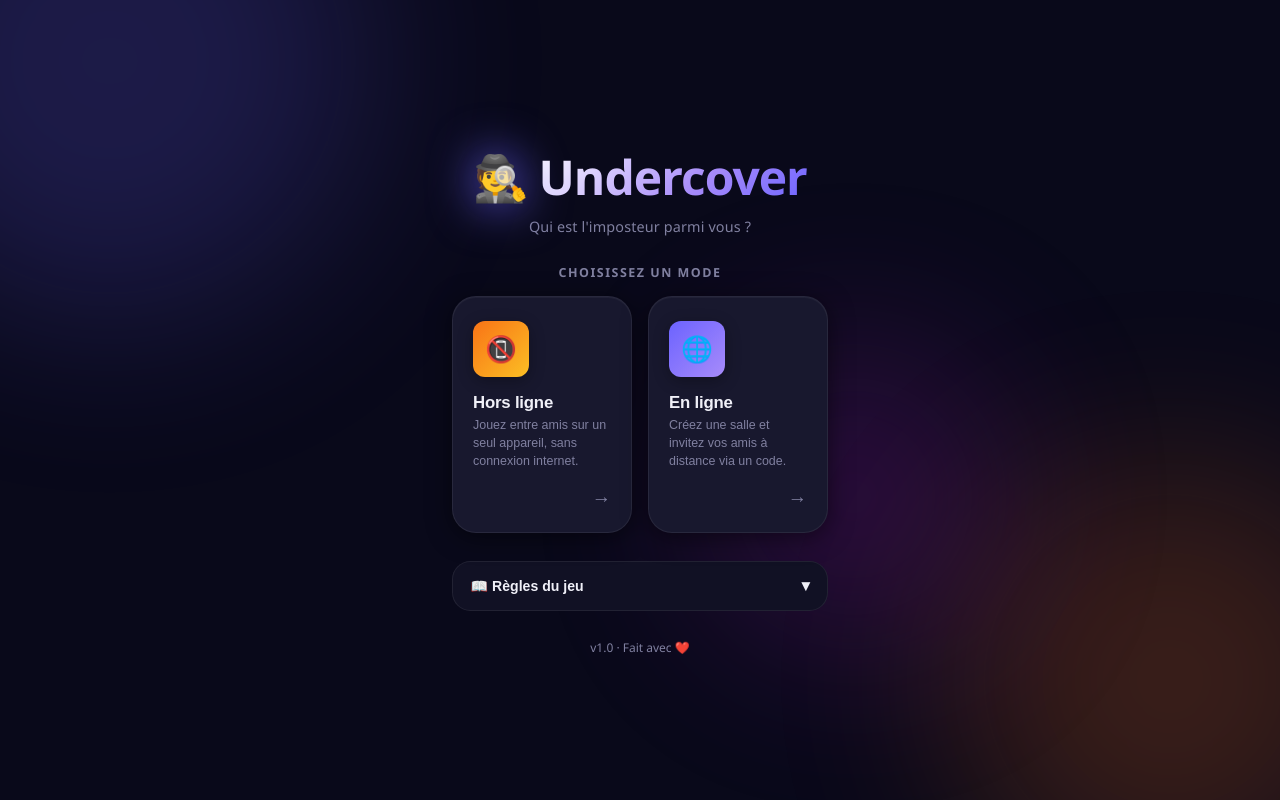
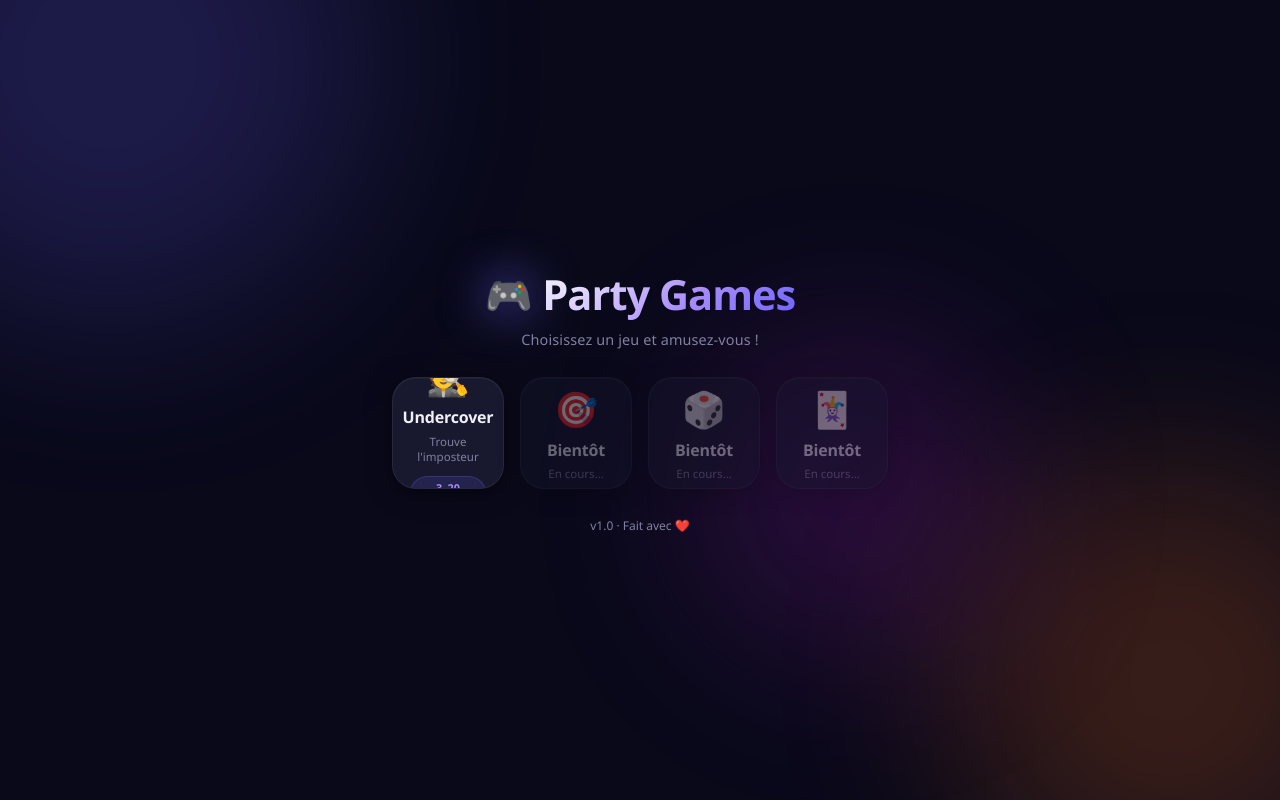
Before and after one commit to adamledams-prog/undercover, a website built with Vite: page index.html in a window 1280 px wide. Built offline with nearby package versions, Linux system fonts and the light colour scheme.

Commit message:
plusieurs jeu

```diff
--- a/app.js
+++ b/app.js
@@ -2,22 +2,9 @@
    UNDERCOVER — app.js
    ============================================ */
 
-/* ---- Mode selection ---- */
-document.getElementById('btnOffline').addEventListener('click', () => {
+/* ---- Sélection du jeu ---- */
+document.getElementById('btnUndercover').addEventListener('click', () => {
   window.location.href = 'offline/index.html';
-});
-
-document.getElementById('btnOnline').addEventListener('click', () => {
-  showToast('🌐 Mode en ligne — bientôt disponible !');
-});
-
-/* ---- Règles ---- */
-document.getElementById('rulesBtn').addEventListener('click', () => {
-  const btn   = document.getElementById('rulesBtn');
-  const panel = document.getElementById('rulesPanel');
-  const open  = btn.getAttribute('aria-expanded') === 'true';
-  btn.setAttribute('aria-expanded', String(!open));
-  panel.hidden = open;
 });
 
 /* ---- Toast ---- */
--- a/index.html
+++ b/index.html
@@ -3,7 +3,7 @@
 <head>
   <meta charset="UTF-8" />
   <meta name="viewport" content="width=device-width, initial-scale=1.0" />
-  <title>Undercover</title>
+  <title>Party Games</title>
   <link rel="stylesheet" href="style.css" />
 </head>
 <body>
@@ -14,66 +14,50 @@
     <div class="blob blob3"></div>
   </div>
 
-  <main class="home">
+  <main class="hub">
 
-    <header class="home__header">
+    <header class="hub__header">
       <div class="logo">
-        <span class="logo__icon">🕵️</span>
-        <h1 class="logo__title">Undercover</h1>
+        <span class="logo__icon">🎮</span>
+        <h1 class="logo__title">Party Games</h1>
       </div>
-      <p class="home__tagline">Qui est l'imposteur parmi vous ?</p>
+      <p class="hub__tagline">Choisissez un jeu et amusez-vous !</p>
     </header>
 
-    <section class="mode-select">
-      <h2 class="mode-select__label">Choisissez un mode</h2>
+    <div class="games-grid">
 
-      <div class="mode-cards">
+      <!-- Undercover -->
+      <button class="game-card game-card--undercover" id="btnUndercover">
+        <span class="game-card__emoji">🕵️</span>
+        <h2 class="game-card__name">Undercover</h2>
+        <p class="game-card__desc">Trouve l'imposteur</p>
+        <span class="game-card__players">3–20 joueurs</span>
+      </button>
 
-        <!-- Mode Hors ligne -->
-        <button class="mode-card mode-card--offline" id="btnOffline">
-          <div class="mode-card__icon-wrap">
-            <span class="mode-card__icon">📵</span>
-          </div>
-          <div class="mode-card__body">
-            <h3 class="mode-card__title">Hors ligne</h3>
-            <p class="mode-card__desc">Jouez entre amis sur un seul appareil, sans connexion internet.</p>
-          </div>
-          <span class="mode-card__arrow">→</span>
-        </button>
+      <!-- Placeholder 2 -->
+      <div class="game-card game-card--soon">
+        <span class="game-card__emoji">🎯</span>
+        <h2 class="game-card__name">Bientôt</h2>
+        <p class="game-card__desc">En cours…</p>
+      </div>
 
-        <!-- Mode En ligne -->
-        <button class="mode-card mode-card--online" id="btnOnline">
-          <div class="mode-card__icon-wrap">
-            <span class="mode-card__icon">🌐</span>
-          </div>
-          <div class="mode-card__body">
-            <h3 class="mode-card__title">En ligne</h3>
-            <p class="mode-card__desc">Créez une salle et invitez vos amis à distance via un code.</p>
-          </div>
-          <span class="mode-card__arrow">→</span>
-        </button>
+      <!-- Placeholder 3 -->
+      <div class="game-card game-card--soon">
+        <span class="game-card__emoji">🎲</span>
+        <h2 class="game-card__name">Bientôt</h2>
+        <p class="game-card__desc">En cours…</p>
+      </div>
 
+      <!-- Placeholder 4 -->
+      <div class="game-card game-card--soon">
+        <span class="game-card__emoji">🃏</span>
+        <h2 class="game-card__name">Bientôt</h2>
+        <p class="game-card__desc">En cours…</p>
       </div>
-    </section>
 
-    <section class="rules-teaser">
-      <button class="rules-btn" id="rulesBtn" aria-expanded="false">
-        <span>📖 Règles du jeu</span>
-        <span class="rules-btn__chevron" id="rulesChevron">▾</span>
-      </button>
-      <div class="rules-panel" id="rulesPanel" hidden>
-        <ul class="rules-list">
-          <li>🃏 Chaque joueur reçoit un mot secret.</li>
-          <li>🕵️ L'<strong>Undercover</strong> reçoit un mot similaire mais différent.</li>
-          <li>💀 Le <strong>Monsieur Blanc</strong> ne reçoit <em>aucun</em> mot.</li>
-          <li>💬 Chacun décrit son mot en <strong>un seul indice</strong> par tour.</li>
-          <li>🗳️ Les joueurs votent pour éliminer le suspect.</li>
-          <li>🏆 Les civils gagnent en éliminant tous les imposteurs.</li>
-        </ul>
-      </div>
-    </section>
+    </div>
 
-    <footer class="home__footer">
+    <footer class="hub__footer">
       <p>v1.0 · Fait avec ❤️</p>
     </footer>
 
--- a/style.css
+++ b/style.css
@@ -103,13 +103,13 @@ body {
 }
 
 /* ============================================
-   LAYOUT
+   HUB LAYOUT
    ============================================ */
-.home {
+.hub {
   position: relative;
   z-index: 1;
   width: 100%;
-  max-width: 440px;
+  max-width: 560px;
   padding: 2.5rem 1.25rem 2rem;
   display: flex;
   flex-direction: column;
@@ -119,7 +119,7 @@ body {
 /* ============================================
    HEADER / LOGO
    ============================================ */
-.home__header {
+.hub__header {
   text-align: center;
 }
 
@@ -132,7 +132,7 @@ body {
 }
 
 .logo__icon {
-  font-size: 2.8rem;
+  font-size: 2.4rem;
   filter: drop-shadow(0 0 16px rgba(108,99,255,0.8));
   animation: iconPulse 3s ease-in-out infinite;
 }
@@ -143,7 +143,7 @@ body {
 }
 
 .logo__title {
-  font-size: clamp(2.2rem, 9vw, 3rem);
+  font-size: clamp(2rem, 8vw, 2.6rem);
   font-weight: 900;
   letter-spacing: -1px;
   background: linear-gradient(135deg, #fff 0%, var(--clr-online-2) 60%, var(--clr-online) 100%);
@@ -152,7 +152,7 @@ body {
   background-clip: text;
 }
 
-.home__tagline {
+.hub__tagline {
   font-size: 0.9rem;
   color: var(--clr-muted);
   letter-spacing: 0.01em;
@@ -160,46 +160,38 @@ body {
 }
 
 /* ============================================
-   MODE SELECTION
+   GAMES GRID
    ============================================ */
-.mode-select__label {
-  font-size: 0.78rem;
-  font-weight: 600;
-  text-transform: uppercase;
-  letter-spacing: 0.12em;
-  color: var(--clr-muted);
-  margin-bottom: 0.9rem;
-  text-align: center;
-}
-
-.mode-cards {
-  display: flex;
-  flex-direction: column;
+.games-grid {
+  display: grid;
+  grid-template-columns: repeat(2, 1fr);
   gap: 1rem;
 }
 
 /* ============================================
-   MODE CARD
+   GAME CARD
    ============================================ */
-.mode-card {
+.game-card {
   display: flex;
+  flex-direction: column;
   align-items: center;
-  gap: 1rem;
-  width: 100%;
-  padding: 1.2rem 1.25rem;
+  justify-content: center;
+  gap: 0.4rem;
+  padding: 1.4rem 1rem;
   background: var(--clr-card);
   border: 1px solid var(--clr-border);
   border-radius: var(--radius-xl);
   cursor: pointer;
-  text-align: left;
+  text-align: center;
   transition: transform var(--transition), box-shadow var(--transition), border-color var(--transition);
   box-shadow: var(--shadow-card);
   position: relative;
   overflow: hidden;
-  min-height: 80px;
+  aspect-ratio: 1 / 1;
+  font-family: inherit;
 }
 
-.mode-card::before {
+.game-card::before {
   content: '';
   position: absolute;
   inset: 0;
@@ -208,146 +200,71 @@ body {
   border-radius: inherit;
 }
 
-.mode-card--offline::before { background: linear-gradient(135deg, rgba(249,115,22,0.12), rgba(251,191,36,0.06)); }
-.mode-card--online::before  { background: linear-gradient(135deg, rgba(108,99,255,0.12), rgba(167,139,250,0.06)); }
+.game-card--undercover::before {
+  background: linear-gradient(135deg, rgba(108,99,255,0.15), rgba(167,139,250,0.07));
+}
 
-.mode-card:hover,
-.mode-card:focus-visible {
-  transform: translateY(-3px);
+.game-card:not(.game-card--soon):hover,
+.game-card:not(.game-card--soon):focus-visible {
+  transform: translateY(-4px);
   outline: none;
 }
 
-.mode-card--offline:hover  { border-color: rgba(249,115,22,0.5);  box-shadow: var(--shadow-glow-o); }
-.mode-card--online:hover   { border-color: rgba(108,99,255,0.5);   box-shadow: var(--shadow-glow-p); }
-
-.mode-card:hover::before   { opacity: 1; }
-
-.mode-card:active { transform: translateY(0) scale(0.98); }
-
-/* Icon wrap */
-.mode-card__icon-wrap {
-  width: 56px;
-  height: 56px;
-  border-radius: var(--radius-md);
-  display: flex;
-  align-items: center;
-  justify-content: center;
-  flex-shrink: 0;
-  box-shadow: 0 4px 16px rgba(0,0,0,0.3);
+.game-card--undercover:hover {
+  border-color: rgba(108,99,255,0.55);
+  box-shadow: var(--shadow-glow-p);
 }
 
-.mode-card--offline .mode-card__icon-wrap {
-  background: linear-gradient(135deg, var(--clr-offline), var(--clr-offline-2));
+.game-card:not(.game-card--soon):hover::before { opacity: 1; }
+.game-card:not(.game-card--soon):active        { transform: scale(0.97); }
+
+/* Soon state */
+.game-card--soon {
+  cursor: default;
+  opacity: 0.4;
 }
 
-.mode-card--online .mode-card__icon-wrap {
-  background: linear-gradient(135deg, var(--clr-online), var(--clr-online-2));
+/* Card content */
+.game-card__emoji {
+  font-size: 2.2rem;
+  position: relative;
+  z-index: 1;
 }
 
-.mode-card__icon {
-  font-size: 1.6rem;
+.game-card__name {
+  font-size: 1rem;
+  font-weight: 800;
+  color: var(--clr-text);
+  letter-spacing: -0.2px;
+  position: relative;
+  z-index: 1;
 }
 
-/* Body text */
-.mode-card__body {
-  flex: 1;
+.game-card__desc {
+  font-size: 0.72rem;
+  color: var(--clr-muted);
+  line-height: 1.3;
+  position: relative;
+  z-index: 1;
 }
 
-.mode-card__title {
-  font-size: 1.05rem;
-  font-weight: 800;
-  color: var(--clr-text);
-  margin-bottom: 0.2rem;
-  letter-spacing: -0.2px;
+.game-card__players {
+  margin-top: 0.3rem;
+  font-size: 0.68rem;
+  font-weight: 600;
+  color: var(--clr-online-2);
+  background: rgba(108,99,255,0.15);
+  border: 1px solid rgba(108,99,255,0.25);
+  border-radius: 2rem;
+  padding: 0.2rem 0.65rem;
+  position: relative;
+  z-index: 1;
 }
-
-.mode-card__desc {
-  font-size: 0.78rem;
-  color: var(--clr-muted);
-  line-height: 1.45;
-}
-
-/* Arrow */
-.mode-card__arrow {
-  font-size: 1.2rem;
-  color: var(--clr-muted);
-  transition: transform var(--transition), color var(--transition);
-  flex-shrink: 0;
-}
-
-.mode-card--offline:hover .mode-card__arrow { color: var(--clr-offline); transform: translateX(4px); }
-.mode-card--online:hover  .mode-card__arrow { color: var(--clr-online);  transform: translateX(4px); }
-
-/* ============================================
-   RULES
-   ============================================ */
-.rules-btn {
-  width: 100%;
-  display: flex;
-  align-items: center;
-  justify-content: space-between;
-  padding: 0.9rem 1.1rem;
-  background: var(--clr-surface);
-  border: 1px solid var(--clr-border);
-  border-radius: var(--radius-lg);
-  color: var(--clr-text);
-  font-size: 0.88rem;
-  font-weight: 600;
-  cursor: pointer;
-  transition: background var(--transition), border-color var(--transition);
-  min-height: 48px;
-}
-
-.rules-btn:hover {
-  background: var(--clr-card);
-  border-color: var(--clr-border-2);
-}
-
-.rules-btn__chevron {
-  display: inline-block;
-  transition: transform var(--transition);
-  font-size: 1rem;
-}
-
-.rules-btn[aria-expanded="true"] .rules-btn__chevron {
-  transform: rotate(180deg);
-}
-
-.rules-panel {
-  margin-top: 0.5rem;
-  padding: 1rem 1.1rem;
-  background: var(--clr-surface);
-  border: 1px solid var(--clr-border);
-  border-radius: var(--radius-lg);
-  animation: slideDown 0.2s ease;
-}
-
-@keyframes slideDown {
-  from { opacity: 0; transform: translateY(-8px); }
-  to   { opacity: 1; transform: translateY(0); }
-}
-
-.rules-list {
-  list-style: none;
-  display: flex;
-  flex-direction: column;
-  gap: 0.6rem;
-}
-
-.rules-list li {
-  font-size: 0.85rem;
-  color: var(--clr-muted);
-  line-height: 1.45;
-  padding-left: 0.2rem;
-}
-
-.rules-list li strong { color: var(--clr-text); }
-.rules-list li em     { color: var(--clr-offline-2); font-style: normal; }
 
 /* ============================================
    FOOTER
    ============================================ */
-.home__footer {
+.hub__footer {
   text-align: center;
   color: var(--clr-muted);
   font-size: 0.75rem;
@@ -385,23 +302,11 @@ body {
    RESPONSIVE — tablette & au‑delà
    ============================================ */
 @media (min-width: 600px) {
-  .home {
+  .hub {
     padding: 3rem 2rem;
   }
 
-  .mode-cards {
-    flex-direction: row;
-  }
-
-  .mode-card {
-    flex-direction: column;
-    align-items: flex-start;
-    flex: 1;
-    padding: 1.5rem 1.25rem;
-    min-height: 160px;
-  }
-
-  .mode-card__arrow {
-    align-self: flex-end;
+  .games-grid {
+    grid-template-columns: repeat(4, 1fr);
   }
 }
```
